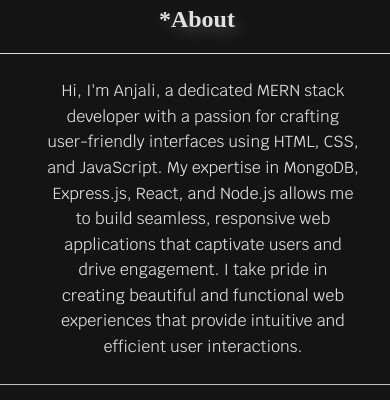
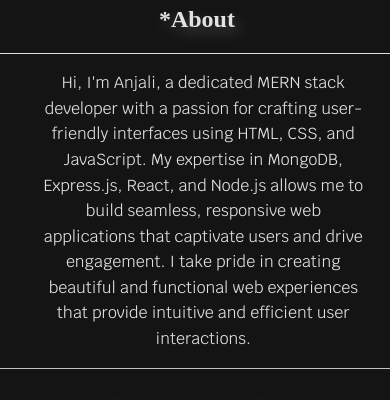
Before and after one commit to VibhuteAnjali/Anjali, a React (Vite) app: page / in a window 390 px wide. Shown: the part 696-1096 px from the top of the page. Built offline with nearby package versions, Linux system fonts and the light colour scheme; a web font is replaced by a local one.

Commit message:
Update About.css

```diff
--- a/src/styles/About.css
+++ b/src/styles/About.css
@@ -73,7 +73,7 @@
     margin-left: 0em;
   }
   .content {
-    padding: 0.5em;
+    padding: 0em;
     margin-top: 1em;
     margin-bottom: 1em;
 
```
